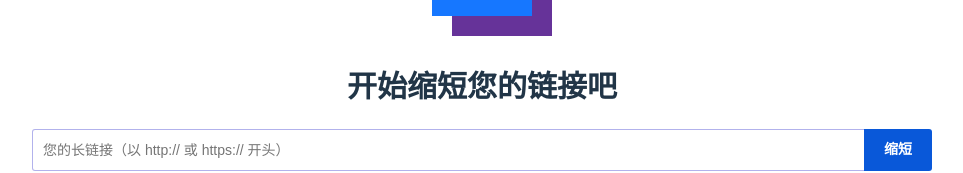
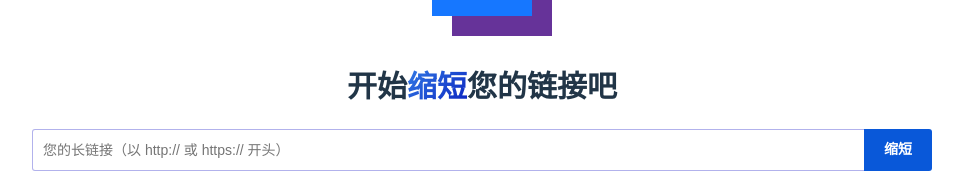
Before and after one commit to susc/LinkSystem-Frontend, a Nuxt app: page / in a window 1280 px wide. Shown: the part 242-415 px from the top of the page, without its empty margins (158-1121 px from the left). Built offline with nearby package versions, Linux system fonts and the light colour scheme; no server answers.

Commit message:
为首页标语添加样式
突出标语中的"缩短"

```diff
--- a/components/Main.vue
+++ b/components/Main.vue
@@ -6,7 +6,7 @@
                 <Logo />
 
                 <!-- 首页标语 -->
-                <h1 v-forbid-select>开始缩短您的链接吧</h1>
+                <h1 v-forbid-select>开始<span class="shorten-gradient-effect">缩短</span>您的链接吧</h1>
 
                 <!-- 输入区 -->
                 <div class="input-area">
@@ -212,4 +212,10 @@ a:hover {
     background-color: #d9d9d9;
     color: black;
 }
+
+.shorten-gradient-effect {
+    color: transparent;
+    background-clip: text !important;
+    background: linear-gradient(135deg, rgba(49,120,228,1) 0%, rgba(12,38,193,1) 100%);
+}
 </style>
```
